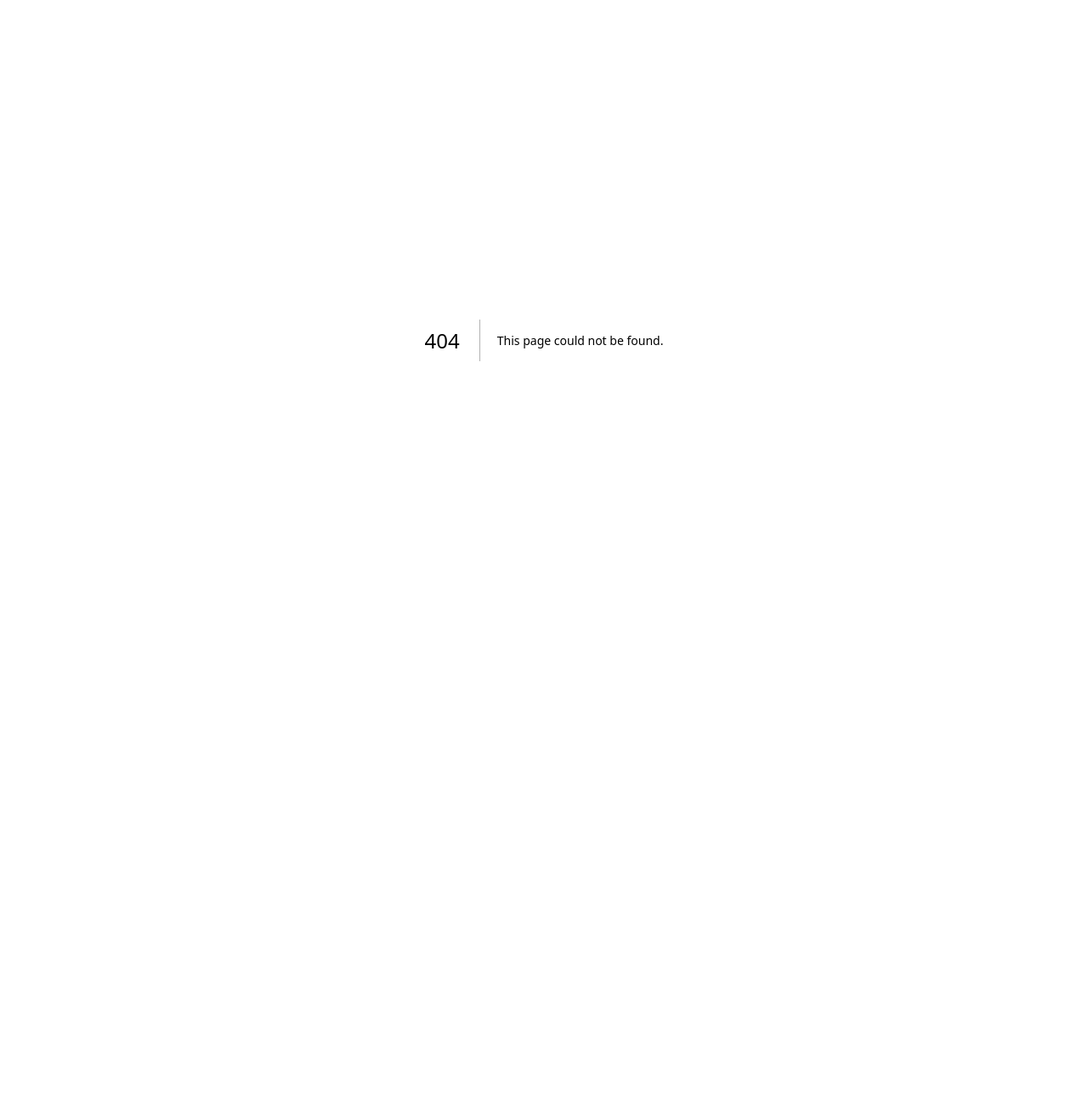
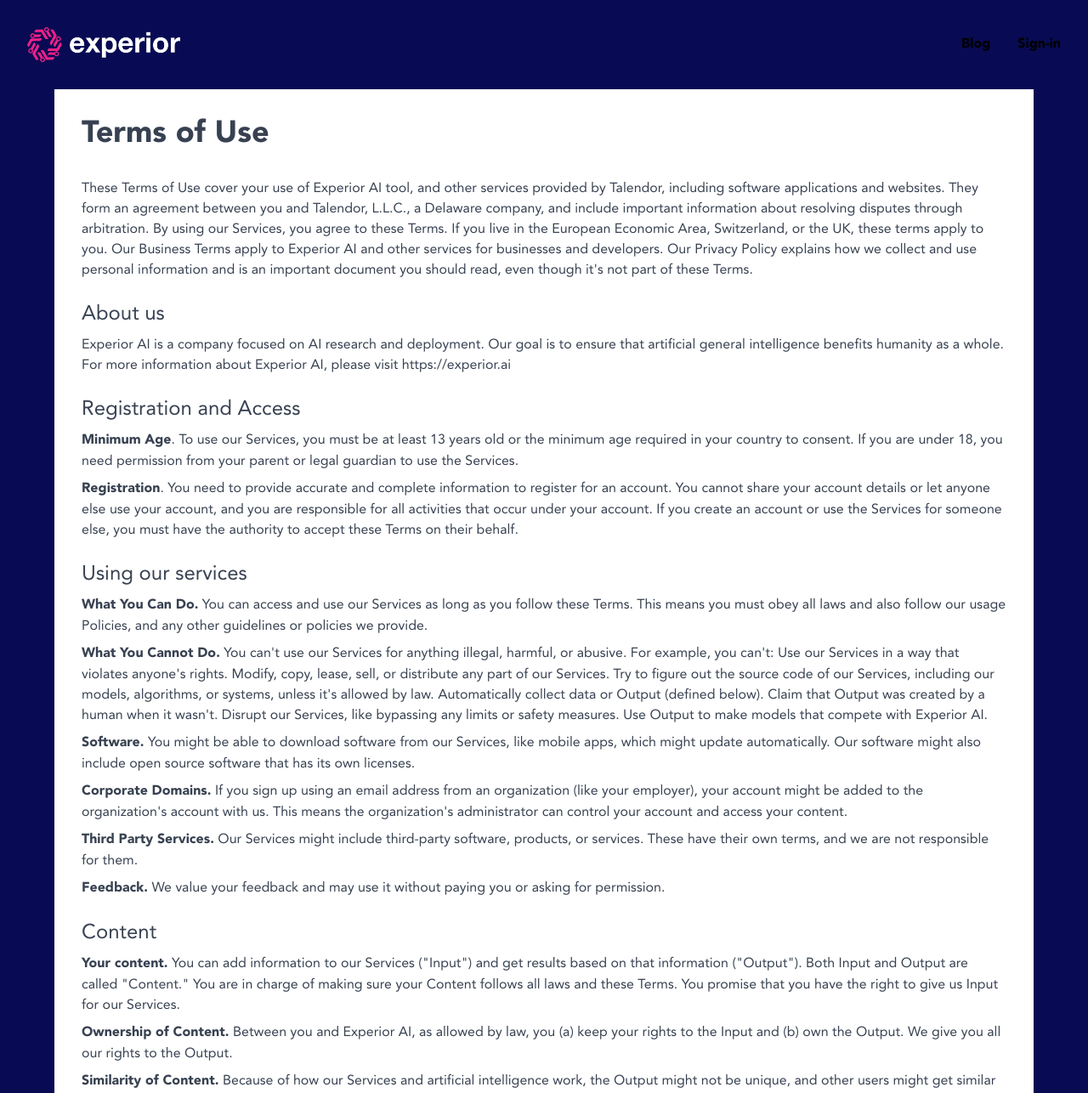
Before and after one commit to fabioferreira3/experior-website, a Next.js app: page /terms-of-use in a window 1280 px wide. Before the commit this address had no page. Shown: the top 1286 px of the page at 85% size. Before the commit the page ends 800 px from the top, so only its background shows below. Built offline with nearby package versions, Linux system fonts and the light colour scheme; no server answers.

Commit message:
terms of use

```diff
--- /dev/null
+++ b/src/pages/terms-of-use.tsx
@@ -0,0 +1,150 @@
+"use client";
+import { ReactElement } from "react";
+import Head from "next/head";
+import { useRouter } from "next/router";
+
+import MainLayout from "@/components/MainLayout";
+import getURL from "@/utils/url";
+
+const Page = () => {
+  const { pathname } = useRouter();
+  const title = "Terms of Use - Experior AI";
+  const description =
+    "Check out our latest articles about AI and the future of content creation";
+  return (
+    <>
+      <Head>
+        <title>Terms of Use - Experior AI</title>
+        <meta name="description" content={description} />
+        <meta name="viewport" content="width=device-width, initial-scale=1.0" />
+        <meta name="keywords" content="AI, Content Generator, AI Assistant" />
+        <meta property="og:title" content={title} key="title" />
+        <meta property="og:description" content={description} />
+        <meta property="og:type" content="article" />
+        <meta property="og:site_name" content={title} />
+        <meta property="og:image" content={getURL("/logo-color.png")} />
+        <meta property="og:url" content={getURL(pathname)} />
+        <meta property="twitter:card" content="summary" />
+        <meta property="twitter:url" content={getURL(pathname)} />
+        <meta property="twitter:title" content={title} />
+        <meta property="twitter:description" content={description} />
+        <meta property="twitter:image" content={getURL("/logo-color.png")} />
+      </Head>
+      <div className="md:max-w-6xl m-auto flex flex-col p-8 bg-white text-gray-700">
+        <h1 className="text-4xl font-bold">Terms of Use</h1>
+        <div className="flex flex-col mt-8 gap-6">
+            <p>These Terms of Use cover your use of Experior AI tool,
+                and other services provided by Talendor, including software applications
+                and websites. They form an agreement between you and Talendor, L.L.C., a
+                Delaware company, and include important information about resolving
+                disputes through arbitration. By using our Services, you agree to these
+                Terms. If you live in the European Economic Area, Switzerland, or the
+                UK, these terms apply to you. Our Business Terms apply to Experior AI and other services for businesses and developers.
+                Our Privacy Policy explains how we collect and use personal information
+                and is an important document you should read, even though it&apos;s not part of these Terms.</p>
+          <div className="flex flex-col gap-2">
+            <h2 className="text-2xl font-medium">About us</h2>
+          <p>Experior AI is a company focused on AI research and deployment.
+            Our goal is to ensure that artificial general intelligence benefits humanity as a whole.
+            For more information about Experior AI, please visit https://experior.ai</p>
+          </div>
+          <div className="flex flex-col gap-2">
+          <h2 className="text-2xl font-medium">Registration and Access</h2>
+          <p><span className="font-bold">Minimum Age</span>. To use our Services, you must be at least 13
+          years old or the minimum age required in your country to consent. If you are under 18,
+          you need permission from your parent or legal guardian to use the Services.</p>
+            <p><span className="font-bold">Registration</span>. You need to provide accurate and complete information to register
+for an account. You cannot share your account details or let anyone else use your
+account, and you are responsible for all activities that occur under your account.
+If you create an account or use the Services for someone else, you must have the
+authority to accept these Terms on their behalf.</p>
+</div>
+<div className="flex flex-col gap-2">
+          <h2 className="text-2xl font-medium">Using our services</h2>
+          <p><span className="font-bold">What You Can Do.</span> You can access and use our Services as long as you follow
+            these Terms. This means you must obey all laws and also follow our usage Policies, and any other guidelines or policies we
+            provide.</p>
+            <p><span className="font-bold">What You Cannot Do.</span> You can&apos;t use our Services for anything illegal, harmful, or abusive.
+            For example, you can&apos;t:
+Use our Services in a way that violates anyone&apos;s rights.
+Modify, copy, lease, sell, or distribute any part of our Services.
+Try to figure out the source code of our Services, including our models, algorithms,
+or systems, unless it&apos;s allowed by law.
+Automatically collect data or Output (defined below).
+Claim that Output was created by a human when it wasn&apos;t.
+Disrupt our Services, like bypassing any limits or safety measures.
+Use Output to make models that compete with Experior AI.</p>
+<p><span className="font-bold">Software.</span> You might be able to download software
+from our Services, like mobile apps, which might update automatically. Our software
+might also include open source software that has its own licenses.</p>
+<p><span className="font-bold">Corporate Domains.</span> If you sign up using an email
+address from an organization (like your employer), your account might be added to the
+organization&apos;s account with us. This means the organization&apos;s administrator
+can control your account and access your content.</p>
+<p><span className="font-bold">Third Party Services.</span> Our Services might include
+third-party software, products, or services. These have their own terms, and we are not responsible for them.</p>
+<p><span className="font-bold">Feedback.</span> We value your feedback and may use it
+without paying you or asking for permission.</p>
+          </div>
+          <div className="flex flex-col gap-2">
+            <h2 className="text-2xl font-medium">Content</h2>
+            <p><span className="font-bold">Your content.</span> You can add information to our
+            Services (&quot;Input&quot;) and get results based on that information (&quot;Output&quot;). Both Input
+            and Output are called &quot;Content.&quot; You are in charge of making sure your Content
+            follows all laws and these Terms. You promise that you have the right to give us
+            Input for our Services.</p>
+            <p><span className="font-bold">Ownership of Content.</span> Between you and Experior AI, as allowed by law, you (a) keep your rights to the Input and (b) own the Output.
+            We give you all our rights to the Output.</p>
+            <p><span className="font-bold">Similarity of Content.</span> Because of how our Services and artificial
+            intelligence work, the Output might not be unique, and other users might get similar
+            results. Our promise to give you rights doesn&apos;t apply to other users&apos;
+            results or any third-party results.</p>
+            <p><span className="font-bold">Our Use of Content.</span>We can use Content
+            to run, improve, and develop our Services, follow the law, enforce our terms and
+            policies, and keep our Services safe.</p>
+            <p><span className="font-bold">Opt Out.</span>If you don&apos;t want us to use your Content
+            to improve our models, you can opt out by following the instructions in this Help
+            Center article. Please note that this might limit how well our Services can meet
+            your specific needs.</p>
+            <p><span className="font-bold">Accuracy.</span> Artificial intelligence and machine learning
+            are quickly changing fields. We&apos;re always trying to make our Services better, more accurate,
+            reliable, safe, and useful. Because machine learning is based on probabilities,
+            sometimes the Output might not accurately represent real people, places, or facts.</p>
+            <p>When you use our Services, you understand and agree:</p>
+            <ul className="flex flex-col list-disc pl-12">
+                <li>The Output might not always be accurate. Don&apos;t use it as your
+                    only source of truth or facts, or as a replacement for professional
+                    advice.</li>
+                <li>You should check the Output for accuracy and suitability for your
+                    needs, including getting a human review if needed, before using or
+                    sharing it.</li>
+                <li>Don&apos;t use any Output about a person for anything that could
+                    seriously affect them, like decisions about credit, education,
+                    employment, housing, insurance, legal matters, medical care, or
+                    other important things.</li>
+                <li>Our Services might give incomplete, incorrect, or offensive Output that
+                    doesn&apos;t reflect Experior AI&apos;s views. If the Output mentions any third-party products or
+                    services, it doesn&apos;t mean those third parties endorse or are connected to Experior AI.</li>
+            </ul>
+          </div>
+
+          <h2 className="text-2xl font-medium">Paid accounts</h2>
+          <h2 className="text-2xl font-medium">Termination and Suspension</h2>
+          <h2 className="text-2xl font-medium">Discontinuation of Services</h2>
+          <h2 className="text-2xl font-medium">Disclaimer of Warranties</h2>
+          <h2 className="text-2xl font-medium">Limitation of Liability</h2>
+          <h2 className="text-2xl font-medium">Indemnity</h2>
+          <h2 className="text-2xl font-medium">Dispute Resolution</h2>
+          <h2 className="text-2xl font-medium">Copyright Complaints</h2>
+          <h2 className="text-2xl font-medium">General Terms</h2>
+        </div>
+      </div>``
+    </>
+  );
+};
+
+Page.getLayout = function getLayout(page: ReactElement) {
+  return <MainLayout>{page}</MainLayout>;
+};
+
+export default Page;
```
